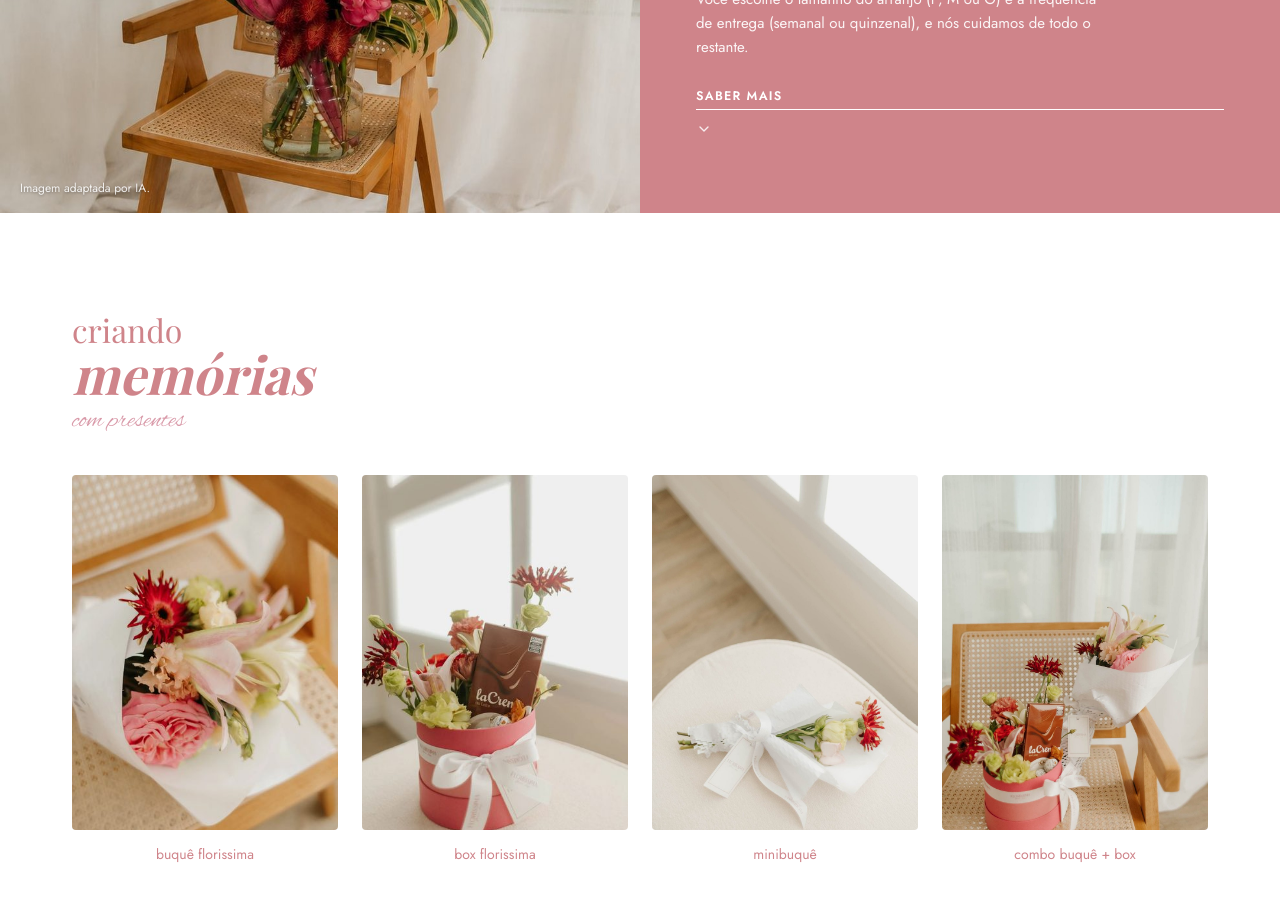
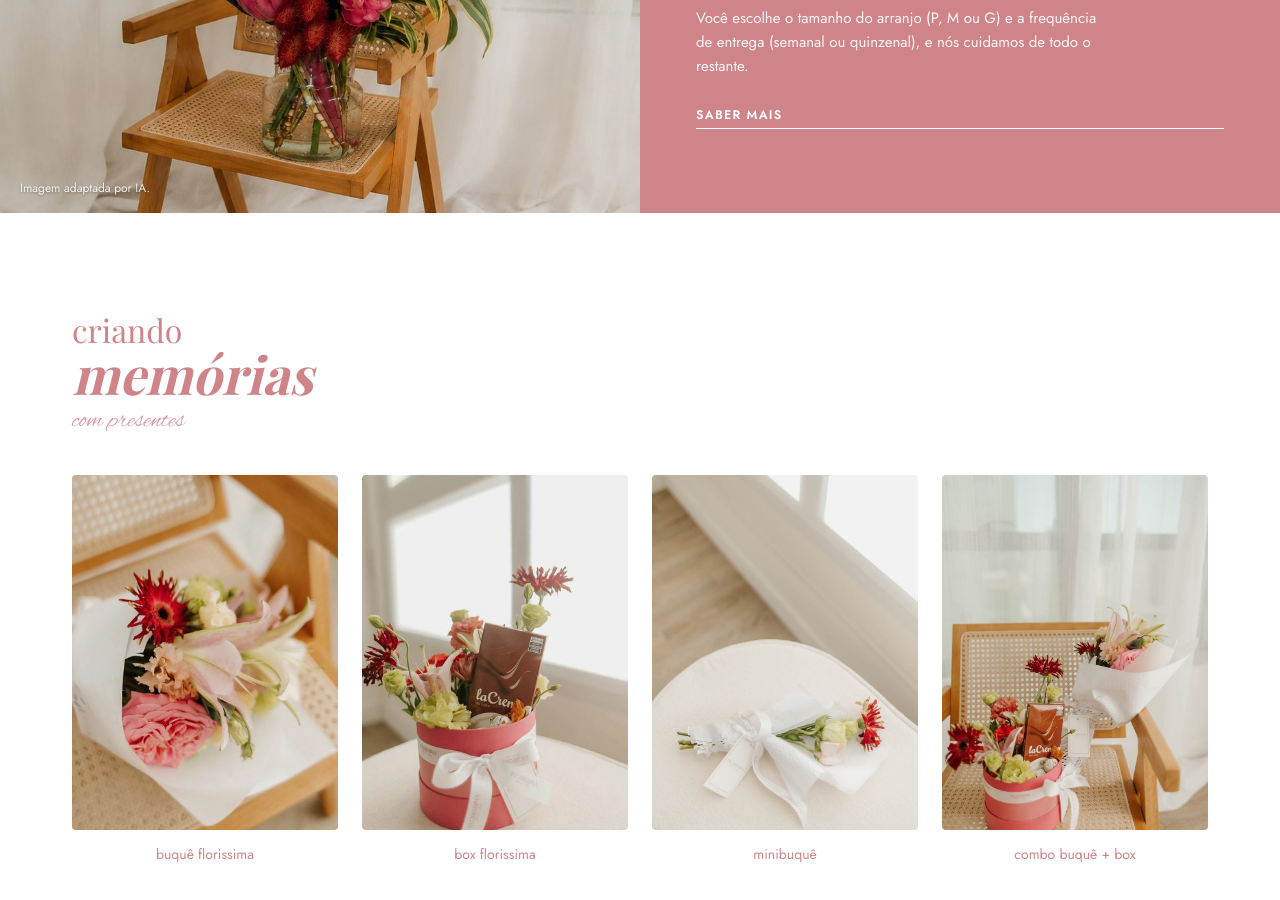
Before and after one commit to florissimaflores/florissima, a plain HTML site: page index.html in a window 1280 px wide. Shown: the part 1700-2600 px from the top of the page. Drawn offline with nearby package versions, Linux system fonts and the light colour scheme; a web font is replaced by a local one.

Commit message:
Remove seta abaixo de SABER MAIS e aumenta assinatura floral para 80px (#11)
Remove o ícone chevron-down (e seu CSS órfão) da seção Clube Floríssima.

Co-authored-by: Claude <noreply@anthropic.com>

```diff
--- a/index.html
+++ b/index.html
@@ -60,9 +60,6 @@
     <p class="eyebrow light">COMO FUNCIONA?</p>
     <p>Você escolhe o tamanho do arranjo (P, M ou G) e a frequência de entrega (semanal ou quinzenal), e nós cuidamos de todo o restante.</p>
     <a class="text-link light" target="_blank" rel="noopener" href="https://wa.me/5521975151898?text=Ol%C3%A1%2C%20quero%20saber%20mais%20sobre%20o%20Clube%20Flor%C3%ADssima.">SABER MAIS</a>
-    <span class="chevron-down" aria-hidden="true">
-      <svg width="16" height="16" viewBox="0 0 24 24" fill="none" stroke="currentColor" stroke-width="2" stroke-linecap="round" stroke-linejoin="round"><path d="M6 9l6 6 6-6"/></svg>
-    </span>
   </div>
 </section>
 
--- a/style.css
+++ b/style.css
@@ -294,7 +294,7 @@ nav.main:hover .icon.bag {
 }
 
 .clube-copy .tag-img {
-  height: 75px;
+  height: 80px;
   width: auto;
   align-self: flex-start;
   margin: 0 0 12px;
@@ -314,13 +314,6 @@ nav.main:hover .icon.bag {
 
 .clube-copy .text-link.light {
   margin-top: 16px;
-}
-
-.clube-copy .chevron-down {
-  display: block;
-  margin-top: 10px;
-  color: #fff;
-  opacity: 0.85;
 }
 
 /* Showcase */
```
